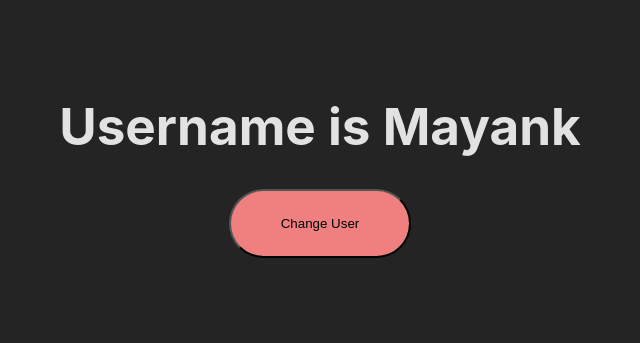
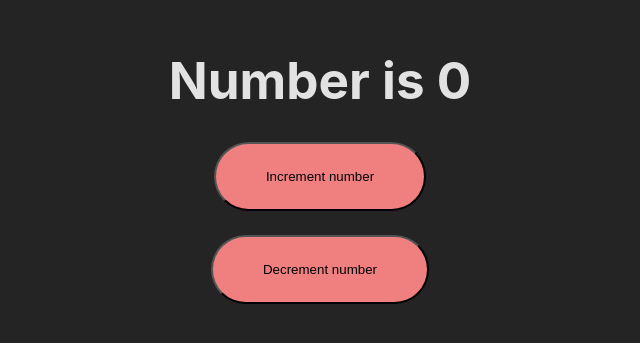
Before and after one commit to mayank-vashishtt/React_Advanced, a React (Vite) app in the folder reactyt/: page / in a window 1280 px wide. Shown: the part 239-582 px from the top of the page, without its empty margins (320-960 px from the left). Built offline with nearby package versions, Linux system fonts and the light colour scheme.

Commit message:
counter app

```diff
--- a/reactyt/src/App.jsx
+++ b/reactyt/src/App.jsx
@@ -15,6 +15,7 @@ const App = () => {
 
 
   const [user, setUser] = useState("Mayank")
+  const [num, setNum] = useState(0);
 
   const changeUser = () => {
     console.log(user);
@@ -27,10 +28,20 @@ const App = () => {
 
 
   return (
+    // <div>
+    //   <h1>Username is {user}</h1 >
+    //   <button onClick={changeUser}>Change User</button>
+    //   {/* <button onClick={hello()}>Change User</button>  here without clicking it, it will give me hello */}
+    // </div>
     <div>
-      <h1>Username is {user}</h1 >
-      <button onClick={changeUser}>Change User</button>
-      {/* <button onClick={hello()}>Change User</button>  here without clicking it, it will give me hello */}
+      <h1>Number is {num} </h1>
+      <button onClick={function(){
+        setNum(num + 1)
+      }}>Increment number </button>
+      <br />
+      <button onClick={function(){
+        setNum(num - 1)
+      }}>Decrement number </button>
     </div>
   )
 }
```
